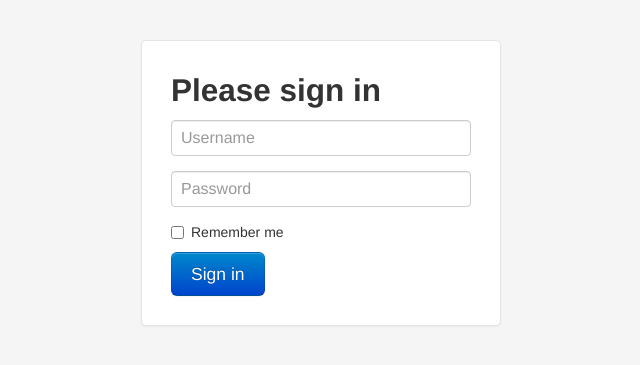
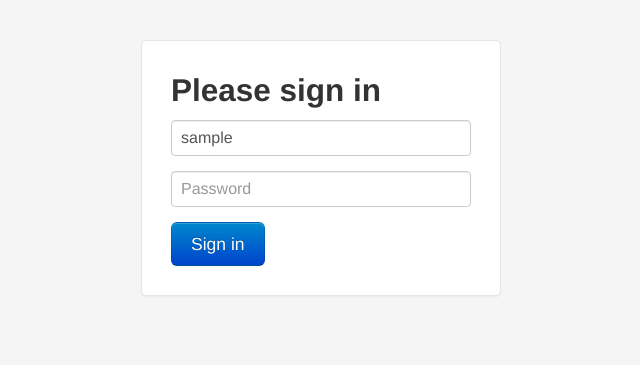
Before and after one commit to abazad/Elfpen, a PHP site: template app/views/login.twig in a window 1280 px wide. Shown: the top 365 px of the page, without its empty margins (319-959 px from the left). Run offline with PHP 8.4, Linux system fonts and the light colour scheme; the template is opened without the code that fills it: most values are stand-ins (such as "Sample title", 1, 10 or a date in 2020); some libraries are stand-ins or nearby versions.

Commit message:
checking

```diff
--- a/app/views/login.twig
+++ b/app/views/login.twig
@@ -15,13 +15,12 @@
   <body id="login">
     <div class="container">
 
-      <form class="form-signin">
+      <form class="form-signin" action="{{ path('admin_login_check') }}" method="post">
         <h2 class="form-signin-heading">Please sign in</h2>
-        <input type="text" class="input-block-level" placeholder="Username">
-        <input type="password" class="input-block-level" placeholder="Password">
-        <label class="checkbox">
-          <input type="checkbox" value="remember-me"> Remember me
-        </label>
+        {{ error }}
+        <input type="text" class="input-block-level" placeholder="Username" name="_username" value="{{ last_username }}">
+        <input type="password" class="input-block-level" placeholder="Password" name="_password">
+        <input type="hidden" name="_target_path" value="/admin/posts" />
         <button class="btn btn-large btn-primary" type="submit">Sign in</button>
       </form>
 
```
Also changed, not shown: app/bootstrap.php (+26 -6 lines), 2 other files.
